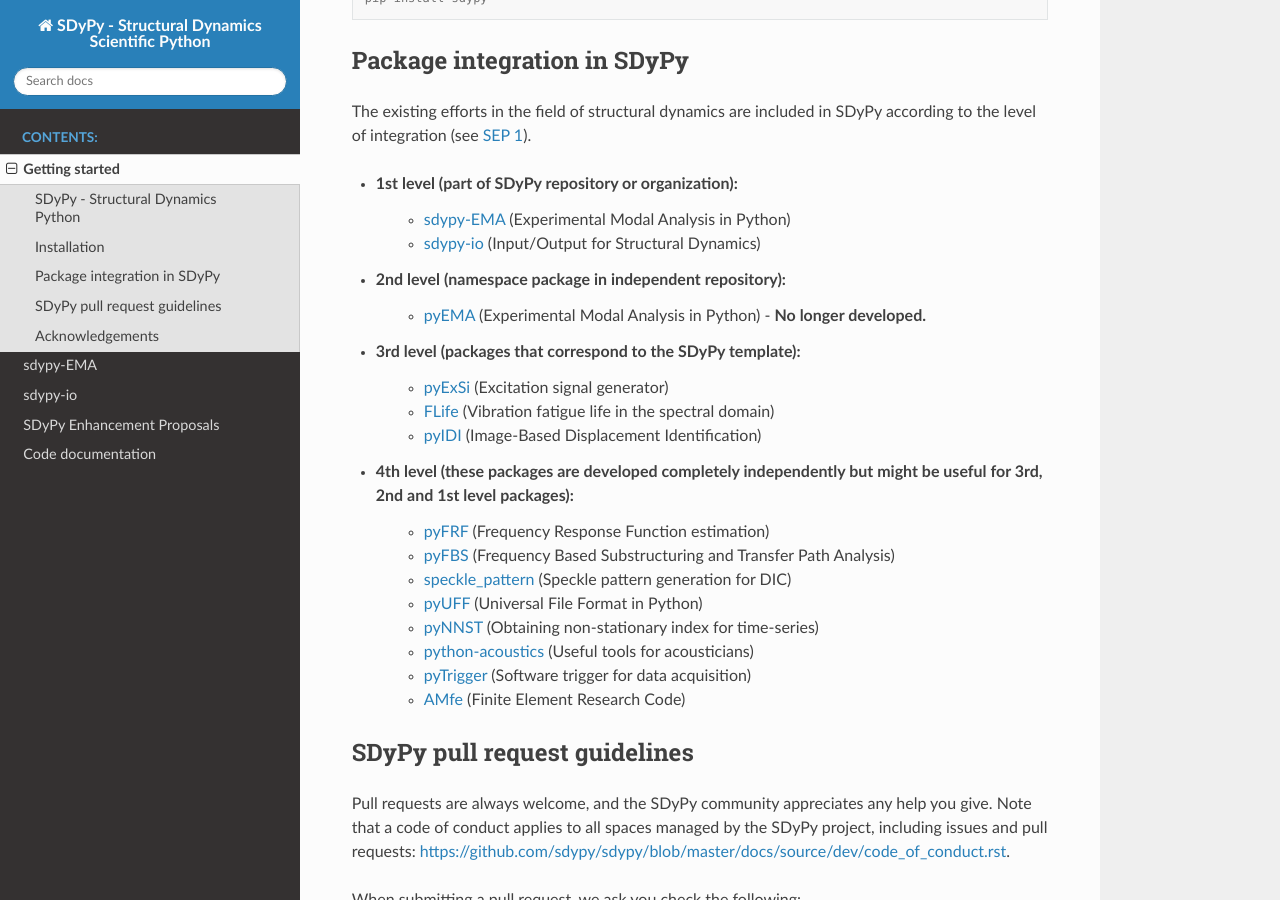
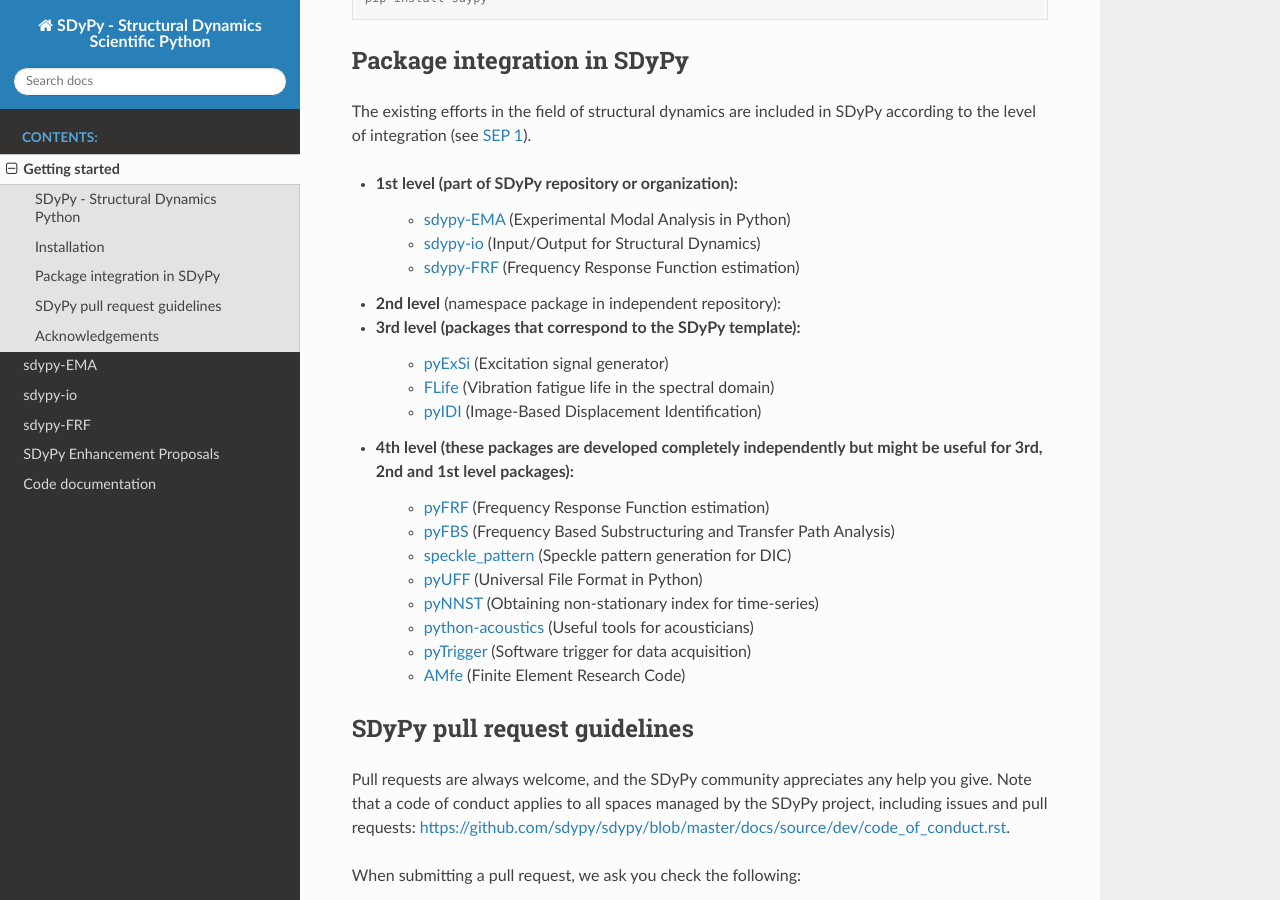
Before and after one commit to sdypy/sdypy, a Sphinx documentation site: the page built from docs/source/getting_started.rst, in a window 1280 px wide and 900 px high, scrolled down 679 px. Built offline with Sphinx 7.4.7 and the Read the Docs theme 2.0.0, drawn with Linux system fonts in a browser that asks for light colours; pages that are not in the unit, such as notebooks, are missing from menus.

Commit message:
added sdypy-FRF to namespace packages

```diff
--- a/README.rst
+++ b/README.rst
@@ -33,11 +33,11 @@ The existing efforts in the field of structural dynamics are included in SDyPy a
 the level of integration (see `SEP 1 <https://github.com/sdypy/sdypy/blob/main/docs/seps/sep-0001.rst>`_).
 
 - **1st level** (part of SDyPy repository or organization):
-    - `sdypy-EMA <https://github.com/sdypy/sdypy-EMA>`_ (Experimental Modal Analysis in Python)
-    - `sdypy-io <https://github.com/sdypy/sdypy-io>`_ (Input/Output for Structural Dynamics)
+   - `sdypy-EMA <https://github.com/sdypy/sdypy-EMA>`_ (Experimental Modal Analysis in Python)
+   - `sdypy-io <https://github.com/sdypy/sdypy-io>`_ (Input/Output for Structural Dynamics)
+   - `sdypy-FRF <https://github.com/sdypy/sdypy-FRF>`_ (Frequency Response Function estimation)
 
 - **2nd level** (namespace package in independent repository):
-   - `pyEMA <https://github.com/ladisk/pyEMA>`_ (Experimental Modal Analysis in Python) - **No longer developed.**
 
 - **3rd level** (packages that correspond to the SDyPy template):
    - `pyExSi <https://github.com/ladisk/pyExSi>`_ (Excitation signal generator)
--- a/docs/source/index.rst
+++ b/docs/source/index.rst
@@ -13,6 +13,7 @@ Welcome to the SDyPy project's documentation!
    getting_started
    sdypy-EMA <https://sdypy-ema.readthedocs.io/en/latest/>
    sdypy-io <https://sdypy-io.readthedocs.io/en/latest/>
+   sdypy-FRF <https://pyfrf.readthedocs.io/en/latest/index.html>
    SEPs
    code
 
--- a/requirements.txt
+++ b/requirements.txt
@@ -1,3 +1,4 @@
 # Package requirements for users
 sdypy-EMA>=0.27
 sdypy-io>=0.1.0
+sdypy-FRF>=1.0
--- a/sdypy/__init__.py
+++ b/sdypy/__init__.py
@@ -2,3 +2,4 @@ __path__ = __import__('pkgutil').extend_path(__path__, __name__)
 
 from sdypy import EMA
 from sdypy import io
+from sdypy import FRF
```
